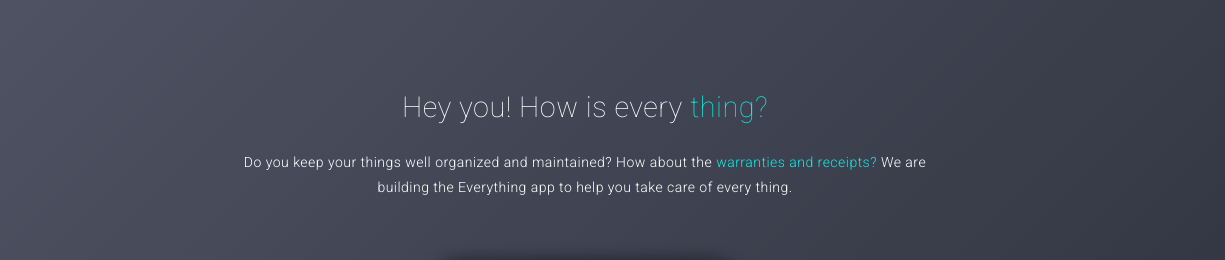
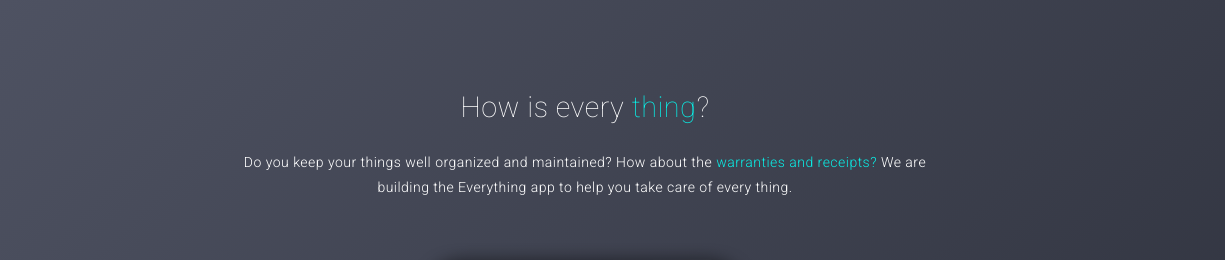
Before and after one commit to snirp/projecteverything, a plain HTML site: page index.html in a window 1280 px wide. Shown: the top 260 px of the page, 55-1280 px from the left. Drawn offline with nearby package versions, Linux system fonts and the light colour scheme; some packages are replaced by stand-ins of ours; a script that the page names is missing.

Commit message:
Changed header

```diff
--- a/index.html
+++ b/index.html
@@ -41,7 +41,7 @@
   <div class="container">
     <div class="row">
       <div class="col-12 col-md-8 offset-md-2 text-center">
-        <h1 class="font-thin">Hey you! How is every <strong>thing?</strong></h1>
+        <h1 class="font-thin">How is every <strong>thing</strong>?</h1>
         <p class="font-light">
           Do you keep your things well organized and maintained? How about the <strong>warranties and receipts?</strong>
           We are building the Everything app to help you take care of every thing.
```
